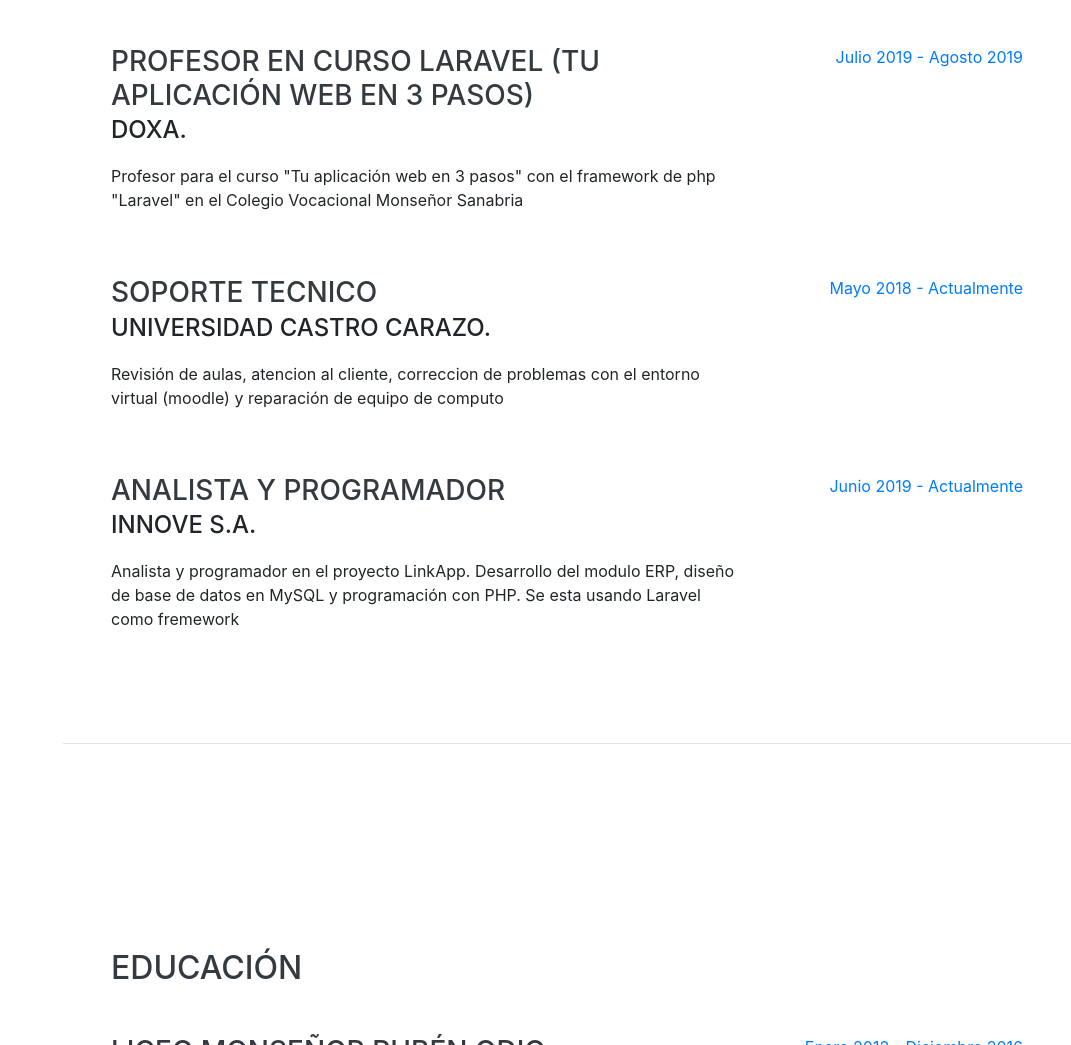
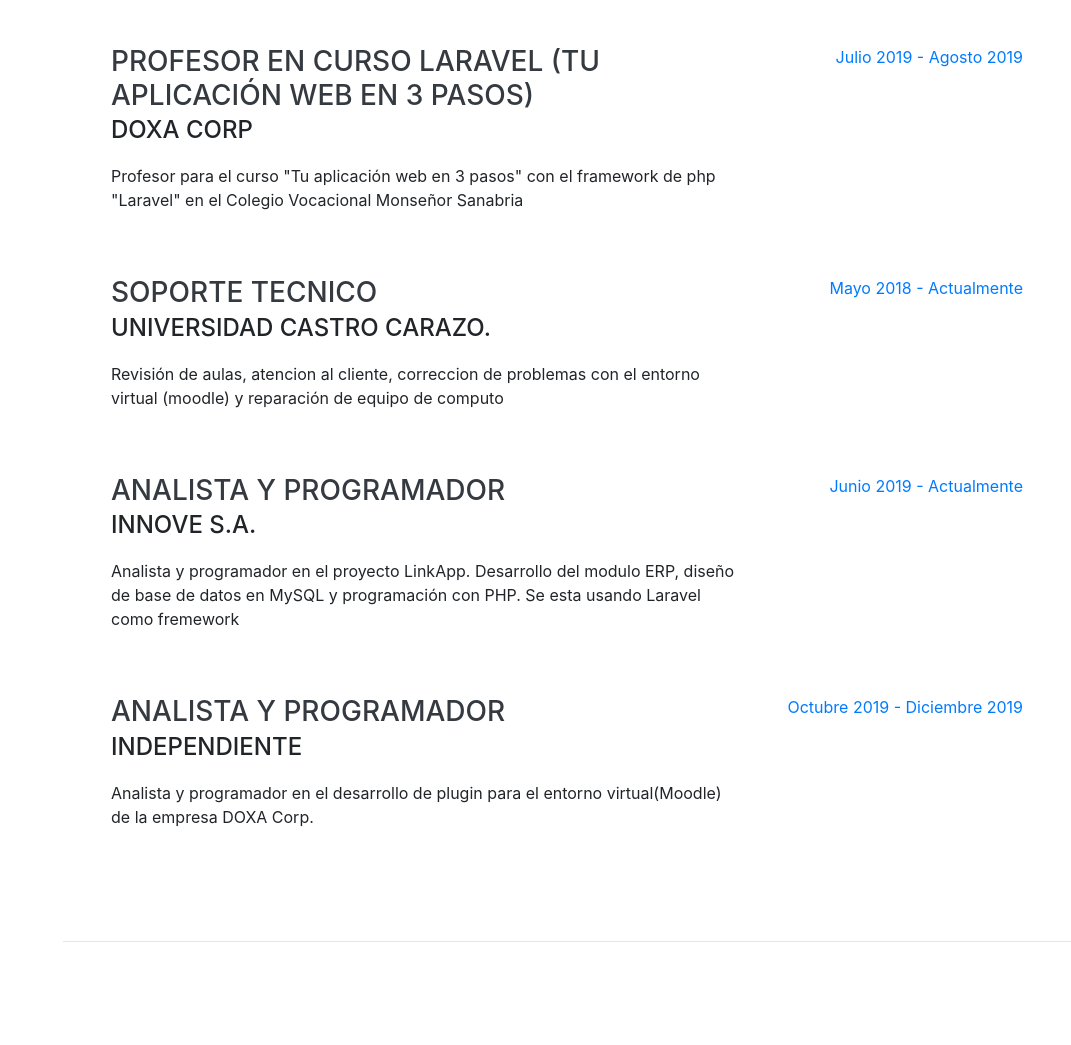
Before and after one commit to JoseDavidQuesada/curriculum-portafolio, a website with bundled scripts: page index.html in a window 1280 px wide. Shown: the part 1136-2181 px from the top of the page, without its empty margins (209-1280 px from the left). Built offline with nearby package versions, Linux system fonts and the light colour scheme; a web font is replaced by a local one.

Commit message:
06-02-2020 v2

```diff
--- a/index.html
+++ b/index.html
@@ -115,7 +115,7 @@
         <div class="resume-item d-flex flex-column flex-md-row justify-content-between mb-5">
           <div class="resume-content">
             <h3 class="mb-0">Profesor en Curso Laravel (Tu aplicación web en 3 pasos)</h3>
-            <div class="subheading mb-3">Doxa.</div>
+            <div class="subheading mb-3">DOXA Corp</div>
             <p>Profesor para el curso "Tu aplicación web en 3 pasos" con el framework de php "Laravel" en el Colegio Vocacional Monseñor Sanabria</p>
           </div>
           <div class="resume-date text-md-right">
@@ -142,6 +142,17 @@
           </div>
           <div class="resume-date text-md-right">
             <span class="text-primary">Junio 2019 - Actualmente</span>
+          </div>
+        </div>
+
+        <div class="resume-item d-flex flex-column flex-md-row justify-content-between mb-5">
+          <div class="resume-content">
+            <h3 class="mb-0">Analista y programador</h3>
+            <div class="subheading mb-3">Independiente</div>
+            <p>Analista y programador en el desarrollo de plugin para el entorno virtual(Moodle) de la empresa DOXA Corp. </p>
+          </div>
+          <div class="resume-date text-md-right">
+            <span class="text-primary">Octubre 2019 - Diciembre 2019</span>
           </div>
         </div>
 
```
